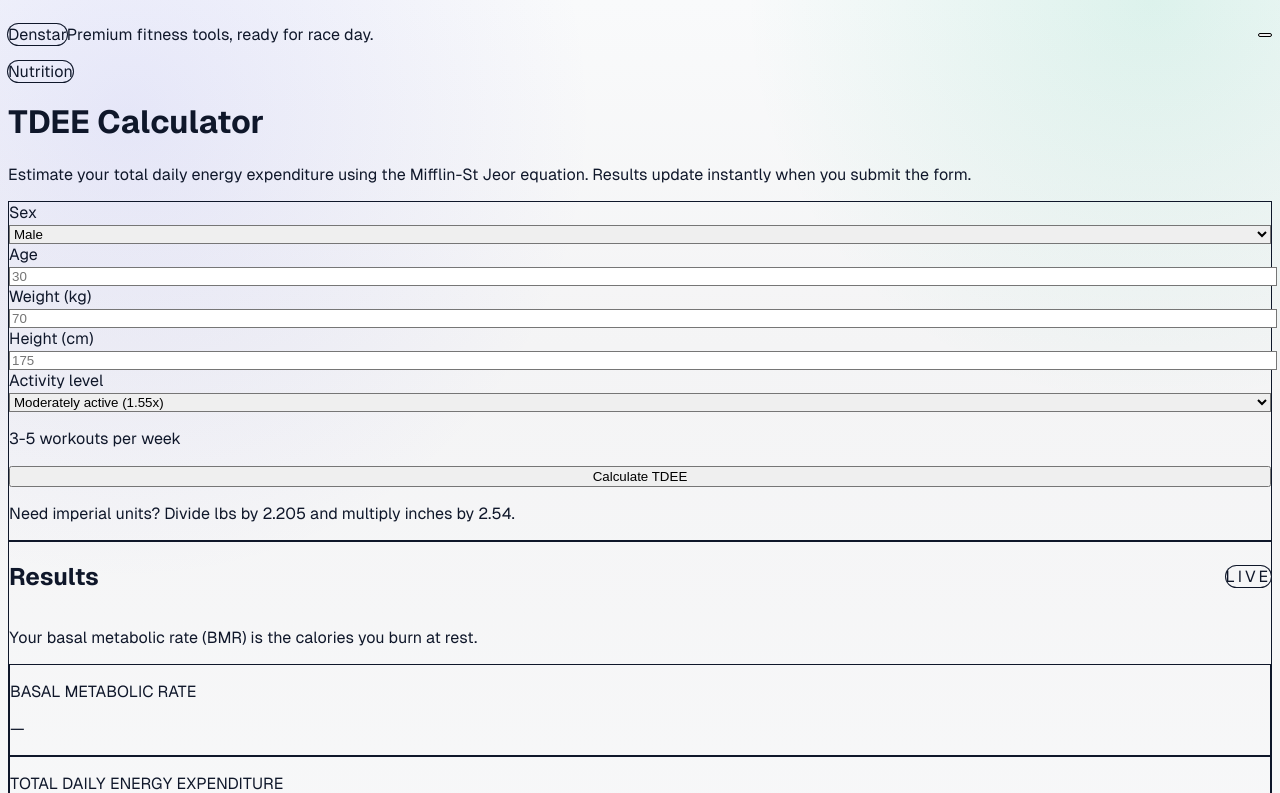
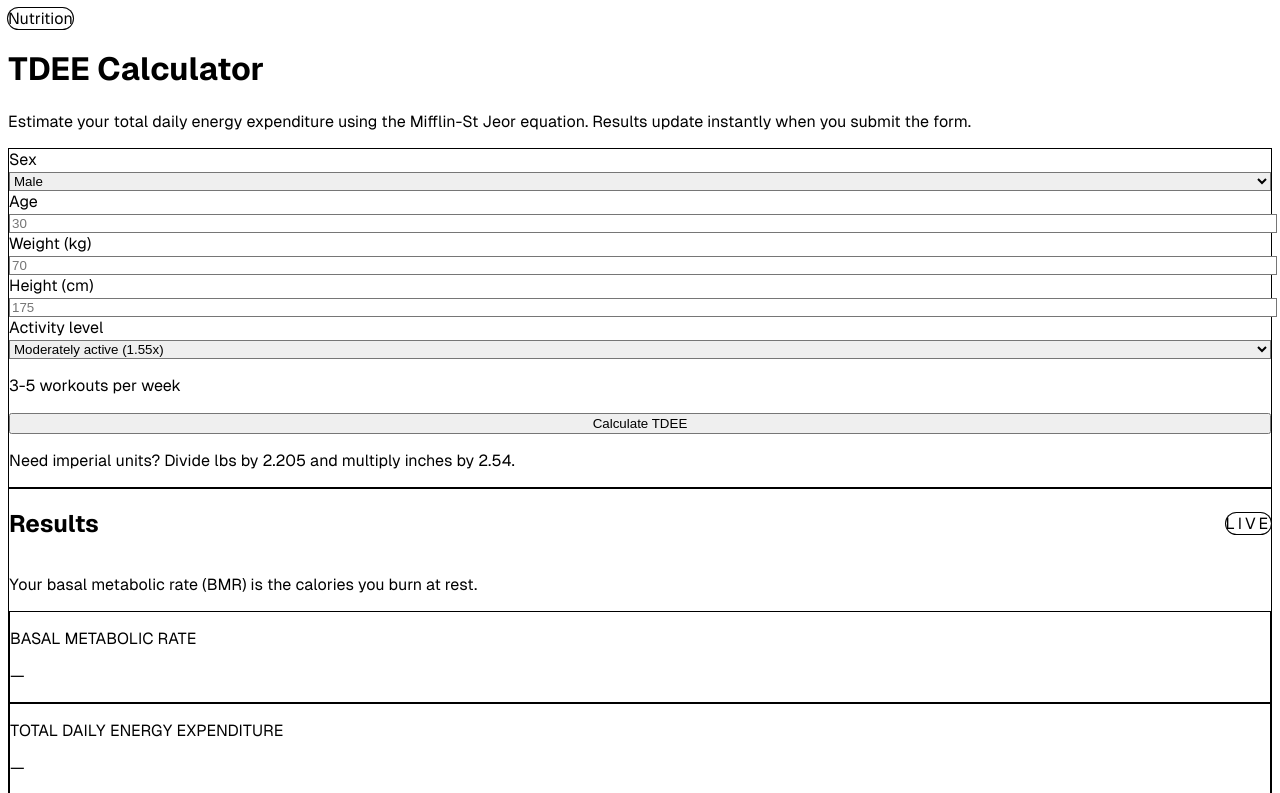
Before and after one commit to kiplimodev/tools, a Next.js app in the folder web/: page /tools/nutrition/tdee-calculator in a window 1280 px wide. Shown: the top 793 px of the page. Built offline with nearby package versions, Linux system fonts and the light colour scheme.

Commit message:
After reiteration

```diff
--- a/web/src/app/globals.css
+++ b/web/src/app/globals.css
@@ -2,43 +2,14 @@
 @tailwind components;
 @tailwind utilities;
 
-:root {
-  color-scheme: light;
-}
-
-.dark {
-  color-scheme: dark;
-}
-
-html,
-body {
+html, body {
   font-family: var(--font-geist-sans), sans-serif;
+  background: white;
+  color: black;
 }
 
 body {
   min-height: 100vh;
   -webkit-font-smoothing: antialiased;
   -moz-osx-font-smoothing: grayscale;
-  background: radial-gradient(circle at 10% 10%, rgba(99, 102, 241, 0.12), transparent 30%),
-    radial-gradient(circle at 90% 0%, rgba(16, 185, 129, 0.12), transparent 25%),
-    linear-gradient(180deg, #f9fafb 0%, #f4f4f5 30%, #f9fafb 100%);
-  color: #0f172a;
-  transition: background-color 250ms ease, color 250ms ease;
 }
-
-.dark body {
-  background: radial-gradient(circle at 10% 10%, rgba(99, 102, 241, 0.12), transparent 30%),
-    radial-gradient(circle at 90% 0%, rgba(52, 211, 153, 0.1), transparent 25%),
-    linear-gradient(180deg, #0b0c14 0%, #0b0d16 30%, #0f172a 100%);
-  color: #e5e7eb;
-}
-
-::selection {
-  background: rgba(52, 211, 153, 0.2);
-}
-
-@media (prefers-reduced-motion: no-preference) {
-  * {
-    transition: color 200ms ease, background-color 200ms ease, border-color 200ms ease;
-  }
-}
--- a/web/src/app/layout.tsx
+++ b/web/src/app/layout.tsx
@@ -1,83 +1,29 @@
 import type { Metadata } from "next";
 import localFont from "next/font/local";
-import { ThemeToggle } from "@/components/ThemeToggle";
 import "./globals.css";
 
 const geistSans = localFont({
   src: [
-    {
-      path: "../../public/fonts/Geist-Regular.woff2",
-      weight: "400",
-      style: "normal",
-    },
-    {
-      path: "../../public/fonts/Geist-Medium.woff2",
-      weight: "500",
-      style: "normal",
-    },
-    {
-      path: "../../public/fonts/Geist-SemiBold.woff2",
-      weight: "600",
-      style: "normal",
-    },
-    {
-      path: "../../public/fonts/Geist-Bold.woff2",
-      weight: "700",
-      style: "normal",
-    },
+    { path: "../../public/fonts/Geist-Regular.woff2", weight: "400", style: "normal" },
+    { path: "../../public/fonts/Geist-Medium.woff2", weight: "500", style: "normal" },
+    { path: "../../public/fonts/Geist-SemiBold.woff2", weight: "600", style: "normal" },
+    { path: "../../public/fonts/Geist-Bold.woff2", weight: "700", style: "normal" },
   ],
   variable: "--font-geist-sans",
 });
 
 export const metadata: Metadata = {
   title: "Denstar Fitness Tools",
-  description: "Modern fitness, health, and nutrition calculators built with Next.js 16.",
+  description: "Modern fitness, health, and nutrition calculators built with Next.js 14.",
 };
 
-export default function RootLayout({
-  children,
-}: {
-  children: React.ReactNode;
-}) {
+export default function RootLayout({ children }: { children: React.ReactNode }) {
   return (
-    <html lang="en" className={geistSans.variable} suppressHydrationWarning>
-      <body className="font-sans text-base text-zinc-900 antialiased dark:text-zinc-50">
-        <div className="pointer-events-none fixed inset-0 z-0 bg-hero-glow opacity-80 blur-3xl dark:opacity-60" aria-hidden />
-        <div className="relative z-10 flex min-h-screen flex-col">
-          <header className="sticky top-0 z-20 backdrop-blur-xl">
-            <div className="mx-auto flex max-w-6xl items-center justify-between px-4 py-5 sm:px-6 lg:px-8">
-              <div className="flex items-center gap-3">
-                <div className="inline-flex items-center rounded-full bg-white/80 px-3 py-1 text-xs font-semibold text-emerald-700 shadow-sm ring-1 ring-emerald-200/60 backdrop-blur dark:bg-zinc-900/70 dark:text-emerald-300 dark:ring-emerald-500/40">
-                  Denstar
-                </div>
-                <p className="text-sm text-zinc-500 dark:text-zinc-400">Premium fitness tools, ready for race day.</p>
-              </div>
-              <div className="flex items-center gap-3">
-                <a
-                  href="https://vercel.com/new"
-                  className="hidden items-center gap-2 rounded-full border border-zinc-200 bg-white/70 px-4 py-2 text-sm font-semibold text-zinc-800 shadow-sm backdrop-blur transition hover:-translate-y-0.5 hover:border-zinc-300 hover:shadow-md focus:outline-none focus:ring-2 focus:ring-emerald-400 focus:ring-offset-2 dark:border-zinc-800 dark:bg-zinc-900/70 dark:text-zinc-100 dark:hover:border-zinc-700 md:inline-flex"
-                  rel="noreferrer"
-                  target="_blank"
-                >
-                  Deploy to Vercel
-                </a>
-                <ThemeToggle />
-              </div>
-            </div>
-          </header>
-
-          <main className="mx-auto flex w-full max-w-6xl flex-1 flex-col px-4 pb-16 pt-10 sm:px-6 lg:px-8">{children}</main>
-
-          <footer className="mx-auto flex w-full max-w-6xl flex-col gap-2 px-4 pb-10 text-sm text-zinc-500 sm:px-6 lg:px-8 dark:text-zinc-400">
-            <div className="flex flex-wrap items-center gap-3">
-              <span className="inline-flex items-center gap-2 rounded-full bg-white/70 px-3 py-1 text-xs font-semibold uppercase tracking-[0.18em] text-zinc-700 shadow-sm ring-1 ring-zinc-200 backdrop-blur dark:bg-zinc-900/70 dark:text-zinc-200 dark:ring-zinc-700">
-                Fast · Accurate · Minimal
-              </span>
-              <span>Built with Next.js 16, React 18, TypeScript, and Tailwind CSS.</span>
-            </div>
-            <p className="text-zinc-400 dark:text-zinc-500">Ready for more tools? Strength, body composition, and cycling are up next.</p>
-          </footer>
-        </div>
+    <html lang="en" className={geistSans.variable}>
+      <body className="min-h-screen bg-white text-black antialiased dark:bg-zinc-950 dark:text-zinc-50">
+        <main className="mx-auto max-w-3xl px-4 py-10">
+          {children}
+        </main>
       </body>
     </html>
   );
--- a/web/tailwind.config.ts
+++ b/web/tailwind.config.ts
@@ -12,26 +12,6 @@ const config: Config = {
       fontFamily: {
         sans: ["var(--font-geist-sans)"],
       },
-      boxShadow: {
-        glow: "0 30px 80px rgba(0,0,0,0.12)",
-      },
-      backgroundImage: {
-        "hero-glow": "radial-gradient(circle at 20% 20%, rgba(52, 211, 153, 0.18), transparent 35%), radial-gradient(circle at 80% 0%, rgba(79, 70, 229, 0.2), transparent 30%)",
-      },
-      keyframes: {
-        float: {
-          "0%, 100%": { transform: "translateY(0)" },
-          "50%": { transform: "translateY(-6px)" },
-        },
-        fadeIn: {
-          from: { opacity: "0", transform: "translateY(8px)" },
-          to: { opacity: "1", transform: "translateY(0)" },
-        },
-      },
-      animation: {
-        float: "float 6s ease-in-out infinite",
-        "fade-in": "fadeIn 0.6s ease forwards",
-      },
     },
   },
   plugins: [],
```
